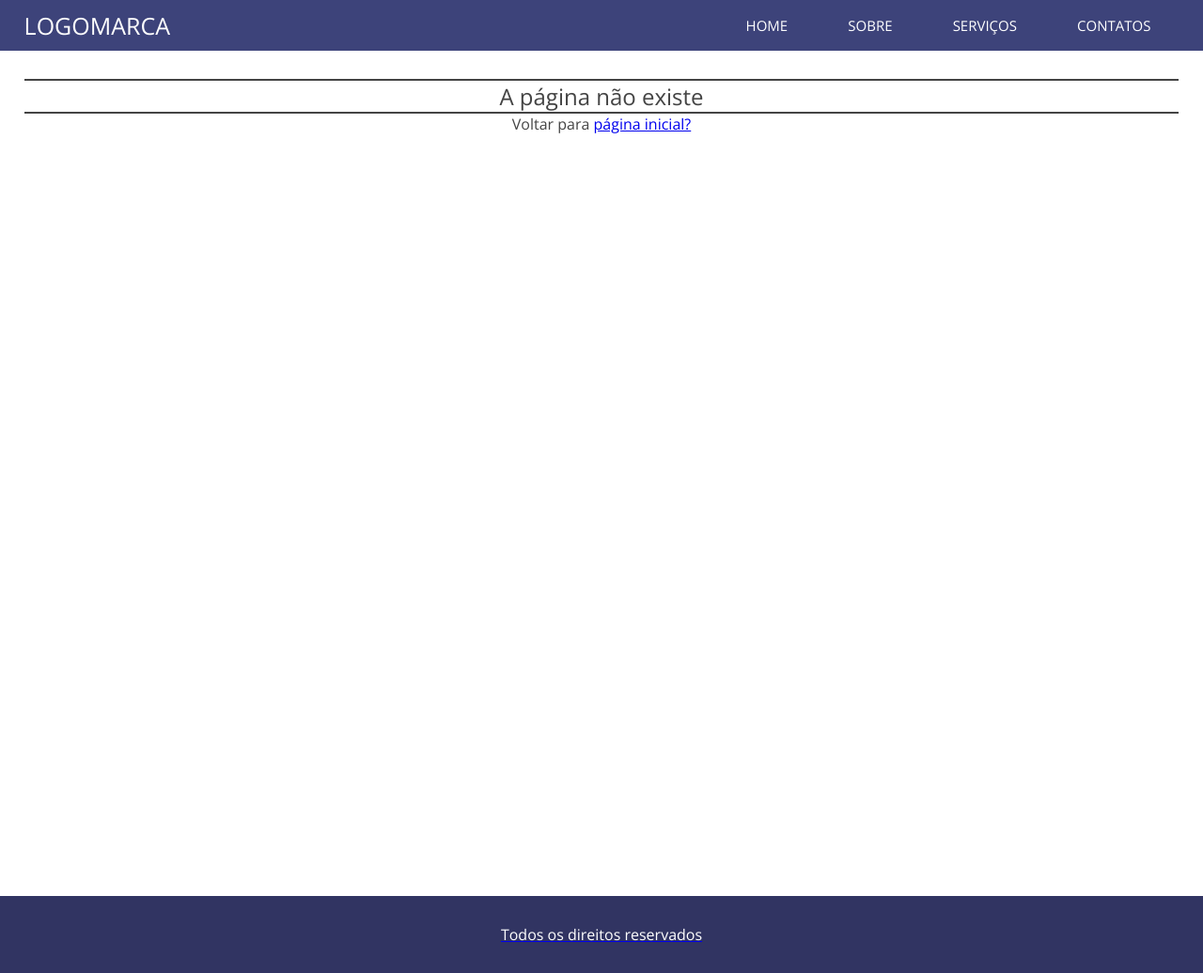
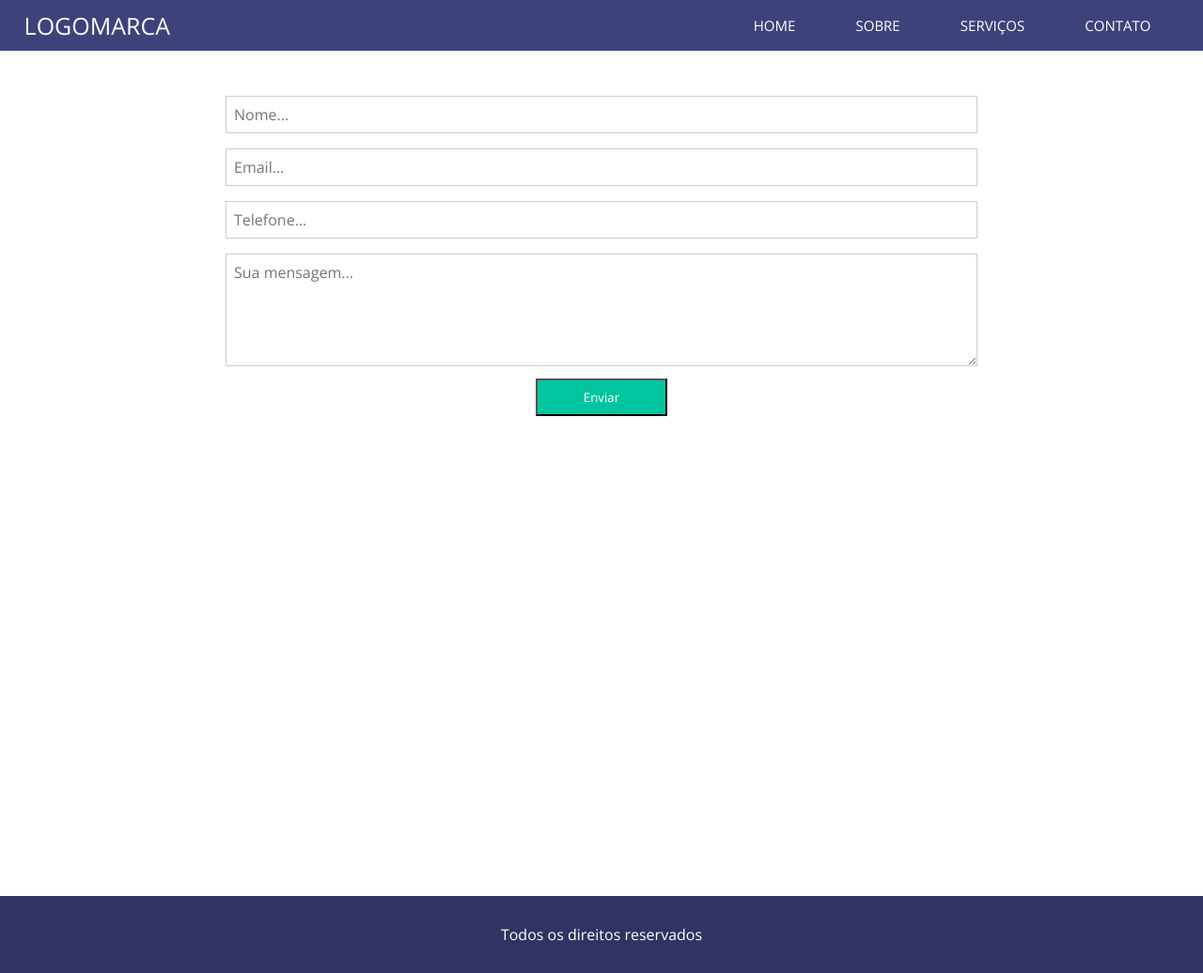
Before and after one commit to Ozzlyden/website, a PHP site: page /web_site/contato in a window 1280 px wide. Shown: the whole page at 94% size. Run offline with PHP 8.4, Linux system fonts and the light colour scheme; some libraries are stand-ins or nearby versions.

Commit message:
API GoogleMaps e contato.php

```diff
--- a/web_site/css/style.css
+++ b/web_site/css/style.css
@@ -268,6 +268,49 @@ section.erro-404 p{
     border-top: 2px solid #444;
 }
 
+.map {
+    width: 100%;
+    height: 400px;
+}
+
+.contato-container{
+    padding: 40px 0;
+    text-align: center;
+    min-height: 900px;
+}
+
+.contato-container input[type=text]{
+    margin: 8px 0;
+    width: 100%;
+    height: 40px;
+    border: 1px solid #ccc;
+    padding-left: 8px;
+    max-width: 800px;
+    font-size: 16px;
+    color: #444;
+}
+
+.contato-container textarea{
+    padding: 8px;
+    margin: 8px 0;
+    width: 100%;
+    height: 120px;
+    border: 1px solid #ccc;
+    padding-left: 8px;
+    max-width: 800px;
+    font-size: 16px;
+    resize: vertical;
+    color: #444;
+}
+
+.contato-container input[type=submit]{
+    background: #00c59e;
+    width: 140px;
+    height: 40px;
+    color:white;
+    cursor: pointer;
+}
+
 /**Responsivel**/
 @media screen and (max-width: 768px){
     img{
--- a/web_site/index.php
+++ b/web_site/index.php
@@ -15,15 +15,31 @@
     <title>Web Site</title>
 </head>
 <body>
+
+    <?php
+        // isset eh uma função do PHP que verifica se uma variável está definida e não é nula
+        $url = isset($_GET['url']) ? $_GET['url'] : 'home';
+
+        switch($url){
+            case 'sobre':
+                echo '<target target="sobre" />';
+                break;
+
+            case 'servico':
+                echo '<target target="servico" />';
+                break;
+        }
+    ?>
+
     <header>
         <div class="center"> <!--center-->
             <div class="logo left"> <a href="/web_site"> Logomarca</a> </div>
             <nav class="desktop right">
                 <ul>
                     <li><a href="<?php echo INCLUDE_PATH; ?>">Home</a></li>
-                    <li><a href="<?php echo INCLUDE_PATH; ?>">Sobre</a></li>
-                    <li><a href="<?php echo INCLUDE_PATH; ?>">Serviços</a></li>
-                    <li><a href="<?php echo INCLUDE_PATH; ?>">Contatos</a></li>
+                    <li><a href="<?php echo INCLUDE_PATH; ?>sobre">Sobre</a></li>
+                    <li><a href="<?php echo INCLUDE_PATH; ?>servicos">Serviços</a></li>
+                    <li><a href="<?php echo INCLUDE_PATH; ?>contato">Contato</a></li>
                 </ul>
             </nav>
             <nav class="mobile right">
@@ -32,9 +48,9 @@
                 </div>
                 <ul>
                     <li><a href="<?php echo INCLUDE_PATH; ?>">Home</a></li>
-                    <li><a href="<?php echo INCLUDE_PATH; ?>">Sobre</a></li>
-                    <li><a href="<?php echo INCLUDE_PATH; ?>">Serviços</a></li>
-                    <li><a href="<?php echo INCLUDE_PATH; ?>">Contatos</a></li>
+                    <li><a href="<?php echo INCLUDE_PATH; ?>sobre">Sobre</a></li>
+                    <li><a href="<?php echo INCLUDE_PATH; ?>servicos">Serviços</a></li>
+                    <li><a href="<?php echo INCLUDE_PATH; ?>contato">Contato</a></li>
                 </ul>
             </nav>
         <div class="clear"></div>
@@ -43,14 +59,16 @@
 
     <!--Recolocando trecho do codigo em outro arquivo-->
     <?php
-        // isset eh uma função do PHP que verifica se uma variável está definida e não é nula
-        $url = isset($_GET['url']) ? $_GET['url'] : 'home';
-
         if(file_exists('pages/'.$url.'.php')){
             include('pages/'.$url.'.php');
         }else{
-            // pagina nao existe, colocar erro
+
+            if($url != 'sobre' && $url != 'servicos'){
+                // pagina nao existe, colocar erro
             include('pages/404.php');
+            }else{
+                include('pages/home.php');
+            }
         }
     ?>
 
@@ -64,6 +82,14 @@
 <script src="<?php echo INCLUDE_PATH; ?>../web_site/js/jquery.js"></script>
 <script src="<?php echo INCLUDE_PATH; ?>../web_site/js/scripts.js"></script>
 
+<!--Caso vai para a contato.php-->
+<?php
+    if ($url == 'contato'){
+?>
+<script defer src="<?php echo INCLUDE_PATH; ?>../web_site/js/scripts.js"></script>
+<script defer src='https://maps.googleapis.com/maps/api/js?v=3.exp&key=AIzaSyCpAcgusc3k56lIsOs9LWU37pkTXLpmT60&callback=Function.prototype'></script> <!--Minha Chave-->
+<script defer src='https://maps.googleapis.com/maps/api/js?v=3.exp&key=AIzaSyDHPNQxozOzQSZ-djvWGOBUsHkBUoT_qH4&callback=Function.prototype'></script> <!--Professor Chave-->
+<?php } ?>
 
 </body>
 </html>
--- a/web_site/js/scripts.js
+++ b/web_site/js/scripts.js
@@ -1,37 +1,154 @@
 $(function(){
-    // Main Code
 
-    $('nav.mobile').click(function(){   // quando clicar nessa class, fazer...
-        var listMenu = $('nav.mobile ul');
+	var map;
 
-        // Abri menu mobile sem feito
+	function initialize() {
+
+
+	  var mapProp = {
+	    center:new google.maps.LatLng(-15.793818,-47.883334),
+	    zoom:14,
+	   	scrollwheel: false,
+	     styles: [{
+	    stylers: [{
+	      saturation: -100
+	    }]
+	     }],
+	    mapTypeId:google.maps.MapTypeId.ROADMAP
+	  };
+
+	  map=new google.maps.Map(document.getElementById("map"),mapProp);
+	}
+
+	function addMarker(lat,long,icon,content,showInfoWindow,openInfoWindow){
+		  var myLatLng = {lat:lat,lng:long};
+
+		  if(icon === ''){
+			   var marker = new google.maps.Marker({
+			    position: myLatLng,
+			    map: map,
+			    icon:icon
+			  });
+		  }else{
+			  var marker = new google.maps.Marker({
+			    position: myLatLng,
+			    map: map,
+			    icon:icon
+			  });
+		}
+
+		  var infoWindow = new google.maps.InfoWindow({
+	                content: content,
+	                maxWidth:200
+	        });
+
+		  google.maps.event.addListener(infoWindow, 'domready', function() {
+
+		   // Reference to the DIV which receives the contents of the infowindow using jQuery
+		   var iwOuter = $('.gm-style-iw');
+
+		   /* The DIV we want to change is above the .gm-style-iw DIV.
+		    * So, we use jQuery and create a iwBackground variable,
+		    * and took advantage of the existing reference to .gm-style-iw for the previous DIV with .prev().
+		    */
+		   var iwBackground = iwOuter.prev();
+
+		   // Remove the background shadow DIV
+		   iwBackground.children(':nth-child(2)').css({'background' : 'rgb(255,255,255)'}).css({'border-radius':'0px'});
+
+		   // Remove the white background DIV
+		   iwBackground.children(':nth-child(4)').css({'background' : 'rgb(255,255,255)'}).css({'border-radius':'0px'});
+
+		   // Moves the shadow of the arrow 76px to the left margin
+			iwBackground.children(':nth-child(1)').attr('style', function(i,s){ return s + 'display:none;'});
+
+			// Moves the arrow 76px to the left margin
+			iwBackground.children(':nth-child(3)').attr('style', function(i,s){ return s + 'display:none;'});
+
+		});
+		  	if(showInfoWindow == undefined){
+		        google.maps.event.addListener(marker, 'click', function () {
+		              infoWindow.open(map, marker);
+		         });
+	    	}else if(openInfoWindow == true){
+	    		infoWindow.open(map, marker);
+	    	}
+	}
+
+	//Aqui vai todo nosso código de javascript.
+	$('nav.mobile').click(function(){
+		//O que vai acontecer quando clicarmos na nav.mobile!
+		var listaMenu = $('nav.mobile ul');
+		//Abrir menu através do fadein
 		/*
-        if(listMenu.is('hidden') ==  true)
-            listMenu.fadeIn();
-        else
-            listMenu.fadeOut();
+		if(listaMenu.is(':hidden') == true){
+			listaMenu.fadeIn();
+		}
+		else{
+			listaMenu.fadeOut();
+		}
 		*/
 
-        // Mais uma form
+		//Abrir ou fechar sem efeitos
 		/*
-        if(listMenu.is('hidden') ==  true)
-            listMenu.css('display', 'block');
-        else
-            listMenucss('display', 'none');
+
+		if(listaMenu.is(':hidden') == true){
+			//listaMenu.show();
+			listaMenu.css('display','block');
+		}
+		else{
+			//listaMenu.hide();
+			listaMenu.css('display','none');
+		}
 		*/
 
-         // Abri menu mobile com feito
-        if(listMenu.is('hidden') ==  true){
+		if(listaMenu.is(':hidden') == true){
+			//fa fa-times
+			//fa fa-bars
+			//var icone =  $('.botao-menu-mobile i');
 			var icone = $('.botao-menu-mobile').find('i');
 			icone.removeClass('fa-bars');
-            icone.addClass('fa-x');
-            listMenu.slideToggle();
+			icone.addClass('fa-times');
+			listaMenu.slideToggle();
 		}
 		else{
-            //icone.removeClass('fa-x');
+			var icone = $('.botao-menu-mobile').find('i');
+			//icone.removeClass('fa-times');
 			//icone.addClass('fa-bars');
-            listMenu.slideToggle();
+			listaMenu.slideToggle();
 		}
+
+	});
+
+	if($('target').length > 0){
+		//O elemento existe, portanto precisamos dar o scroll em algum elemento.
+		var elemento = '#'+$('target').attr('target');
+
+		var divScroll = $(elemento).offset().top;
+
+		$('html,body').animate({scrollTop:divScroll},2000);
+	}
+
+
+
+	carregarDinamico();
+	function carregarDinamico(){
+		$('[realtime]').click(function(){
+			var pagina = $(this).attr('realtime');
+			$('.container-principal').hide();
+			$('.container-principal').load(include_path+'pages/'+pagina+'.php');
+
+			setTimeout(function(){
+				initialize();
+				addMarker(-15.793818,-47.883334,'',"Minha cidade",undefined,false);
+
+			},1000);
+
+			$('.container-principal').fadeIn(1000);
+			window.history.pushState('', '',pagina);
+
+			return false;
 		})
+	}
 
 })
--- /dev/null
+++ b/web_site/pages/contato.php
@@ -0,0 +1,18 @@
+
+<div id="map"></div>
+<div class="contato-container">
+    <div class="center">
+        <form>
+            <input type="text" name="nome" placeholder="Nome...">
+            <div></div>
+            <input type="text" name="email" placeholder="Email...">
+            <div></div>
+            <input type="text" name="telefone" placeholder="Telefone...">
+            <div></div>
+            <textarea placeholder="Sua mensagem..." name="mensagem"></textarea>
+            <div></div>
+            <input type="submit" name="acao" value="Enviar">
+        </form>
+    </div>
+    <div class="clear"></div>
+</div>
```
Lines whose indentation alone changed are shown as unchanged.
